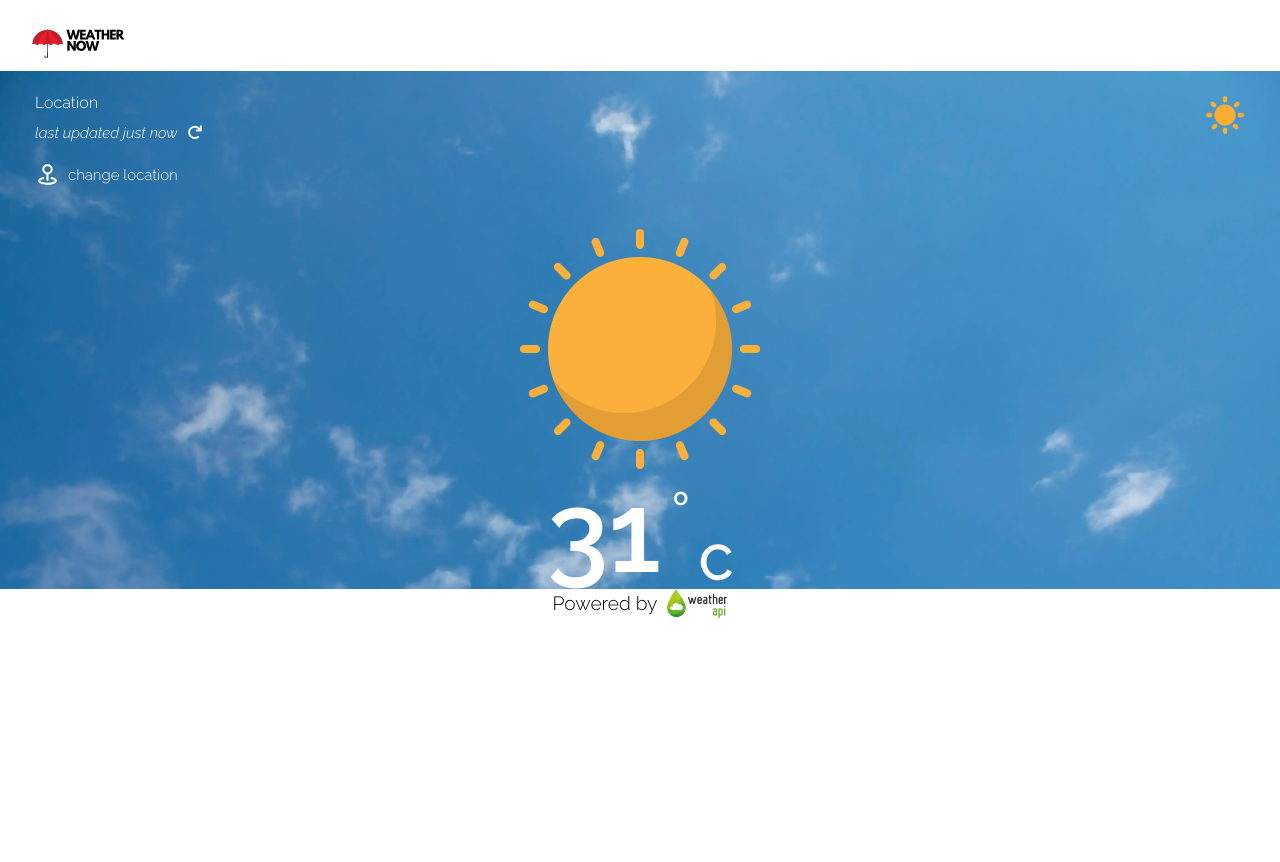
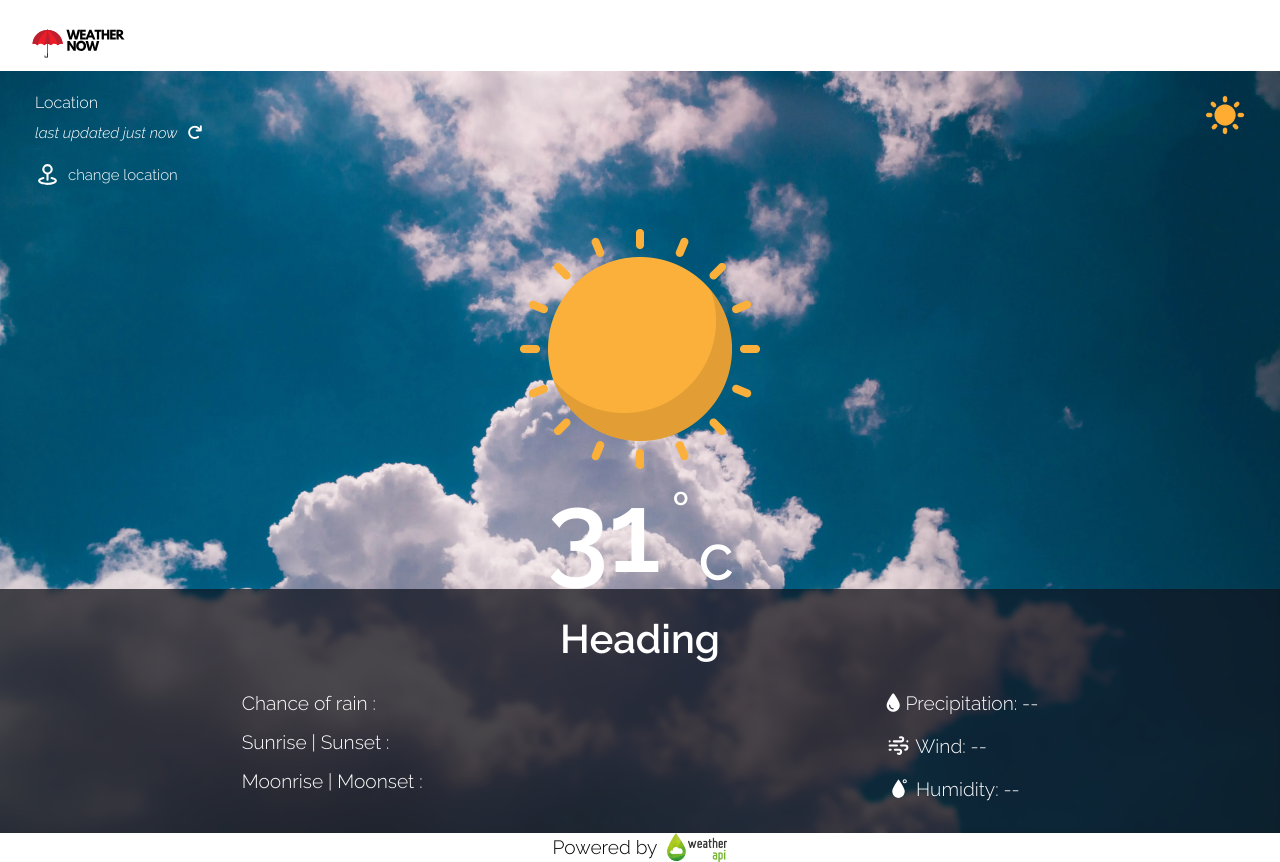
Before and after one commit to Kudadjie/WeatherApp_2.0, a React (Vite) app: page / in a window 1280 px wide. Before the commit the page ends 800 px from the top, so only its background shows below. Built offline with nearby package versions, Linux system fonts and the light colour scheme.

Commit message:
Updated infoSectionDetailed sub component
- Built UI, Changed Panel component background for clarity

```diff
--- a/src/components/interface/InfoSectionDetailed.jsx
+++ b/src/components/interface/InfoSectionDetailed.jsx
@@ -1,7 +1,40 @@
 import "./scss/InfoSectionDetailed.scss";
-
-//import all images
+import windIcon from "../../assets/images/wind.svg";
+import humidityIcon from "../../assets/images/humidity.svg";
+//import all images and choose based on state.
 
 export default function InfoSectionDetailed() {
-  return <></>;
+  return (
+    <div className="infoSectionDetailed">
+      {/*render actual heading */}
+      <h2 className="infoSectionDetailed__heading">Heading</h2>
+      <div className="infoSectionDetailed__details">
+        <div>
+          {/*render details */}
+          <p>Chance of rain :</p>
+          <p>Sunrise | Sunset : </p>
+          <p> Moonrise | Moonset : </p>
+        </div>
+        <div>
+          {/* render details*/}
+          <p className="text-spacing values-section">
+            <i className="fa-solid fa-droplet icons-breathe"></i> Precipitation:{" "}
+            {"--"}
+          </p>
+          <p className="text-spacing values-section">
+            <span>
+              <img alt="#" src={windIcon} width="25" />
+            </span>{" "}
+            Wind: {"--"}
+          </p>
+          <p className="text-spacing values-section">
+            <span>
+              <img alt="#" src={humidityIcon} width="25" />
+            </span>{" "}
+            Humidity: {"--"}
+          </p>
+        </div>
+      </div>
+    </div>
+  );
 }
--- a/src/components/interface/scss/InfoSectionDetailed.scss
+++ b/src/components/interface/scss/InfoSectionDetailed.scss
@@ -1,10 +1,29 @@
 //Mobile
 
 .infoSectionDetailed {
-  margin-top: 20px;
-  display: flex;
-  flex-direction: column;
-  align-items: center;
+  backdrop-filter: blur(3px) saturate(180%);
+  background-color: rgb(16 19 24 / 75%);
+  width: 100vw;
+  padding: 30px 10px;
+
+  &__heading {
+    margin: 0 auto;
+  }
+
+  &__details {
+    display: flex;
+    justify-content: space-around;
+    margin-top: 20px;
+  }
+
+  &__details div p {
+    font-size: 1.2rem;
+    padding: 10px 5px 0 5px;
+  }
+  &__details div p span img {
+    position: relative;
+    top: 5px;
+  }
 }
 
 //Tablet
--- a/src/components/interface/scss/Panel.scss
+++ b/src/components/interface/scss/Panel.scss
@@ -1,4 +1,5 @@
 .panel {
-  background-image: url("../../../assets/images/weather-conditions/clear-sky.webp");
+  background-image: url("../../../assets/images/weather-conditions/partially-cloudy-day.webp");
   background-size: cover;
+  min-height: 80vh;
 }
```
